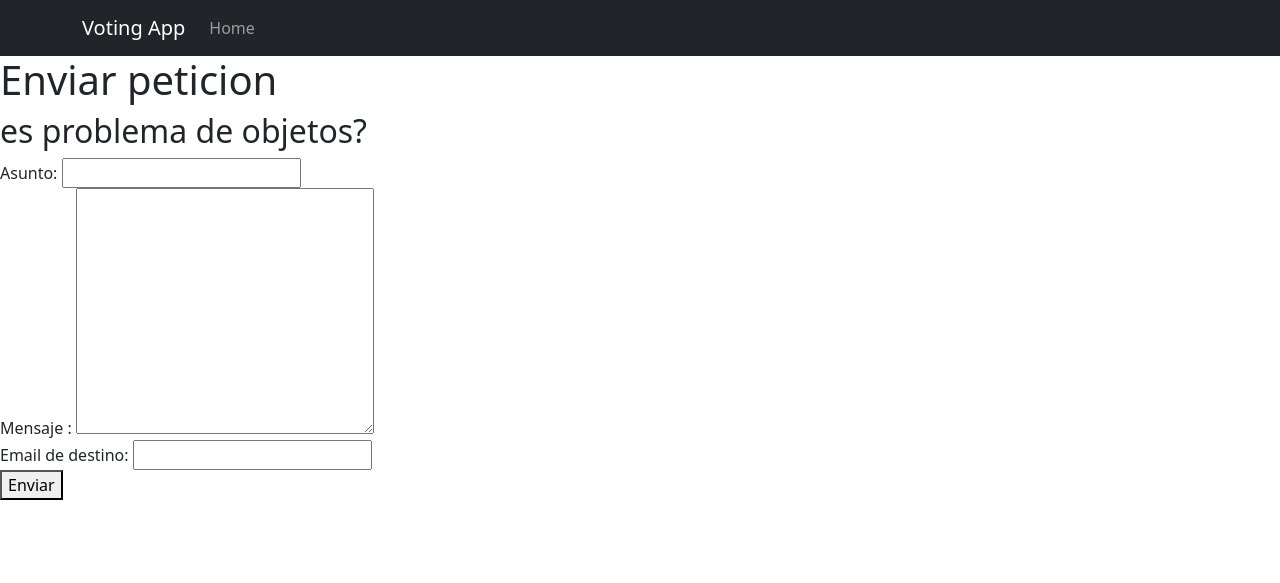
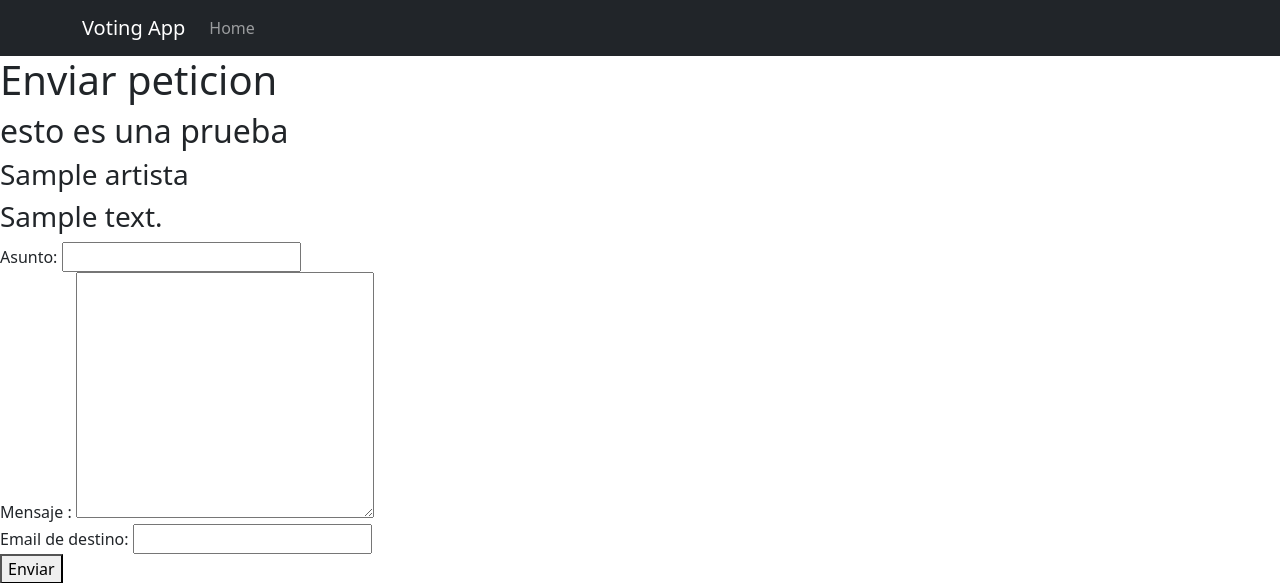
Before and after one commit to jm-olave/tienda_musica, a Django app: page /email/ in a window 1280 px wide. Shown: the top 583 px of the page. Run offline with Django 4.2, Linux system fonts and the light colour scheme; tables that the repository leaves empty hold one stand-in row (values such as "Sample post"); parts of the project's set-up code (start-up, migrations or seed data) failed here and were passed over.

Commit message:
revisar si es acceso a oobjetos 2

```diff
--- a/tienda_gestion/templates/tienda_gestion/contacto.html
+++ b/tienda_gestion/templates/tienda_gestion/contacto.html
@@ -35,6 +35,8 @@
       </nav>
     <h1> Enviar peticion</h1>
       <h2>{{contexto}}</h2>
+      <h3>{{artista.nombre}}</h3>
+      <h3>{{artista.bio}}</h3>
     <form method="post">
         {% csrf_token%}
         <label for="encabezado">Asunto:</label>
--- a/tienda_gestion/views.py
+++ b/tienda_gestion/views.py
@@ -42,6 +42,8 @@ def consultar_artistas_album(request):
 
 # enviar correo
 def enviar_correo(request):
+    artista = Artista.objects.get(pk=1)
+    print(artista.nombre, artista.bio)
     if request.method == 'POST':
         encabezado = request.POST.get('encabezado')
         mensaje = request.POST.get('mensaje')
@@ -57,7 +59,7 @@ def enviar_correo(request):
             remitente = settings.EMAIL_HOST_USER
             recipiente_lista = [recipiente]
             EmailMessage(encabezado, mensaje, remitente, recipiente_lista, connection=conexion).send()
-    return render(request, 'tienda_gestion/contacto.html', {'contexto': "es problema de objetos?"})
+    return render(request, 'tienda_gestion/contacto.html', {'contexto': "esto es una prueba", 'artista': artista})
 
 
 # metodo de archivo
```
